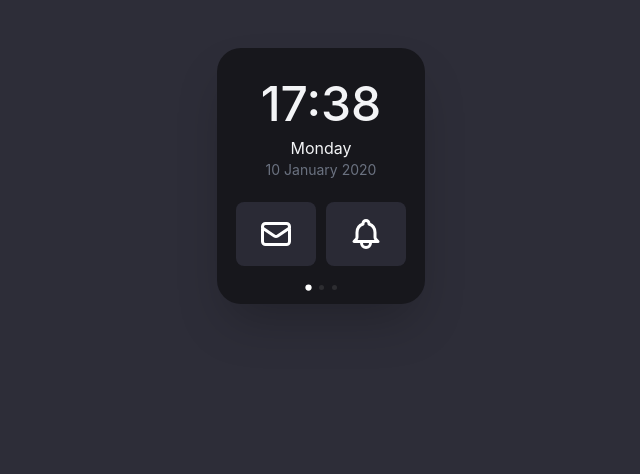
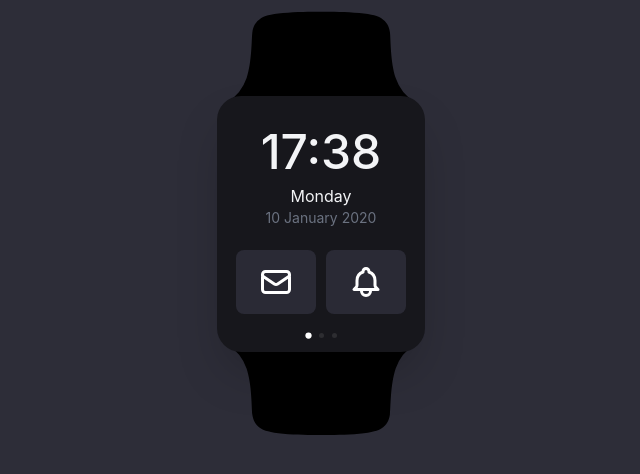
Before and after one commit to IlyaSmagin/Watch-widget, a React (Create React App) app: page / in a window 1280 px wide. Shown: the top 474 px of the page, without its empty margins (319-959 px from the left). Built offline with nearby package versions, Linux system fonts and the light colour scheme; no server answers.

Commit message:
Added watch band strap background

```diff
--- a/src/App.js
+++ b/src/App.js
@@ -6,6 +6,7 @@ import Todo from "./components/Todo";
 import Timeline from "./components/Timeline";
 import Details from "./components/Details";
 import "./App.sass";
+import { ReactComponent as WatchBandStrap } from "./icons/strap.svg";
 
 function App() {
   const [goals, setGoals] = useState([
@@ -63,8 +64,9 @@ function App() {
   console.log("IN APP TOTAL ", goals); */
 
   return (
-    <div className="App flex justify-around flex-wrap">
-      <div className="watch-face w-52 h-64 my-12 text-center subpixel-antialiased shadow-2xl rounded-3xl overflow-hidden">
+    <div className="App flex justify-around flex-wrap items-center">
+      <WatchBandStrap className="w-56 absolute" />
+      <div className="watch-face z-10 w-52 h-64 my-24 text-center subpixel-antialiased shadow-2xl rounded-3xl overflow-hidden">
         <BrowserRouter basename="/Watch-widget">
           <Switch>
             <Route exact path="/">
```
Also changed, not shown: src/icons/strap.svg (added).
